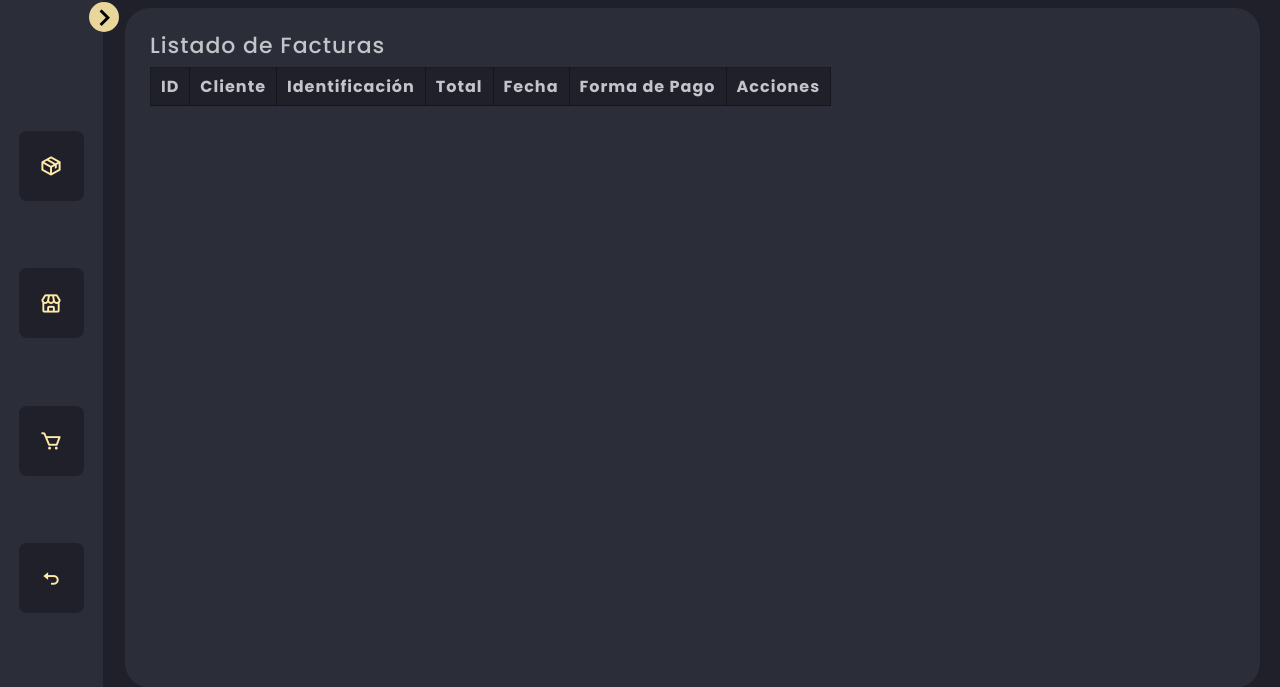
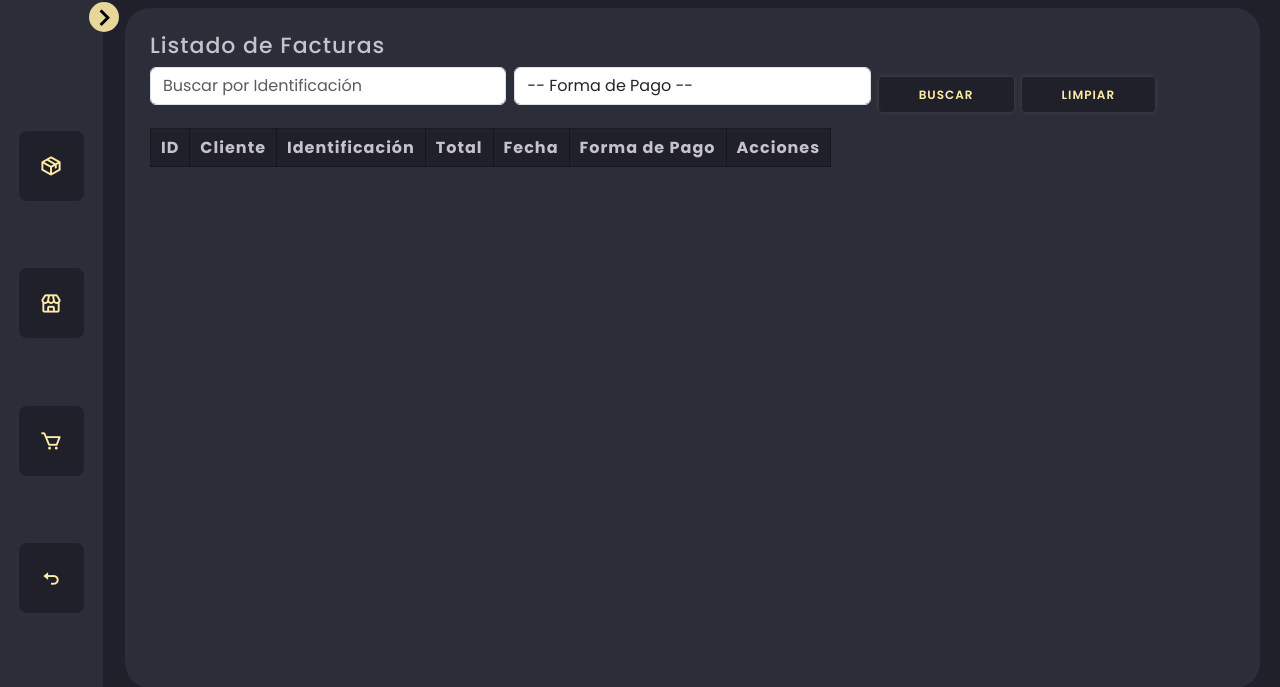
Before and after one commit to miGuel-mgltts/Proyecto---Sistema-Inventario-Web, a PHP site: page /vista/ListadoVentas.php in a window 1280 px wide. Shown: the part 43-730 px from the top of the page. Run offline with PHP 8.4, Linux system fonts and the light colour scheme; tables that the repository leaves empty or names only in its code hold one stand-in row (values such as "Sample post"); lists and menus that the app fills with data are empty; some libraries are stand-ins or nearby versions.

Commit message:
Add files via upload

```diff
--- a/Diseñoweb/vista/ListadoVentas.php
+++ b/Diseñoweb/vista/ListadoVentas.php
@@ -3,7 +3,14 @@
 
 require_once __DIR__ . '/../controlador/VentasControlador.php';
 $ventasControlador = new VentasControlador();
-$ventas = $ventasControlador->listarVentas();
+$formasPago = $ventasControlador->getFormasPago();
+
+if (!empty($_GET['identificacion']) || !empty($_GET['forma_pago'])) {
+    $ventas = $ventasControlador->filtrarFacturas();
+} else {
+    $ventas = $ventasControlador->listarVentas();
+}
+
 $mensajes = [
     'registrado'   => ['Factura registrada correctamente.', 'success'],
     'actualizado'  => ['Factura actualizada correctamente.', 'success'],
@@ -26,6 +33,32 @@ $mensajes = [
     }
     ?>
     <h2 class="ventas-titulo">Listado de Facturas</h2>
+
+    <!-- Filtro -->
+    <form method="GET" class="mb-3">
+        <input type="hidden" name="accion" value="verFacturas">
+        <div class="row g-2">
+            <div class="col-md-4">
+                <input type="text" name="identificacion" class="form-control" placeholder="Buscar por Identificación"
+                    value="<?= htmlspecialchars($_GET['identificacion'] ?? '') ?>">
+            </div>
+            <div class="col-md-4">
+                <select name="forma_pago" class="form-control">
+                    <option value="">-- Forma de Pago --</option>
+                    <?php foreach ($formasPago as $forma): ?>
+                        <option value="<?= htmlspecialchars($forma['descripcion']) ?>"
+                            <?= (isset($_GET['forma_pago']) && $_GET['forma_pago'] === $forma['descripcion']) ? 'selected' : '' ?>>
+                            <?= htmlspecialchars($forma['descripcion']) ?>
+                        </option>
+                    <?php endforeach; ?>
+                </select>
+            </div>
+            <div class="col-md-4 d-flex">
+                <button type="submit" class="btn btn-primary me-2">Buscar</button>
+                <a href="index.php?accion=verFacturas" class="btn btn-secondary">Limpiar</a>
+            </div>
+        </div>
+    </form>
 
     <table class="ventas-tabla">
         <thead>
@@ -58,6 +91,7 @@ $mensajes = [
         </tbody>
     </table>
 </main>
+
 <div id="modalFactura" class="modal" style="display:none;">
     <div class="modal-contenido">
         <span id="cerrarModal" style="float:right; cursor:pointer;">&times;</span>
```
